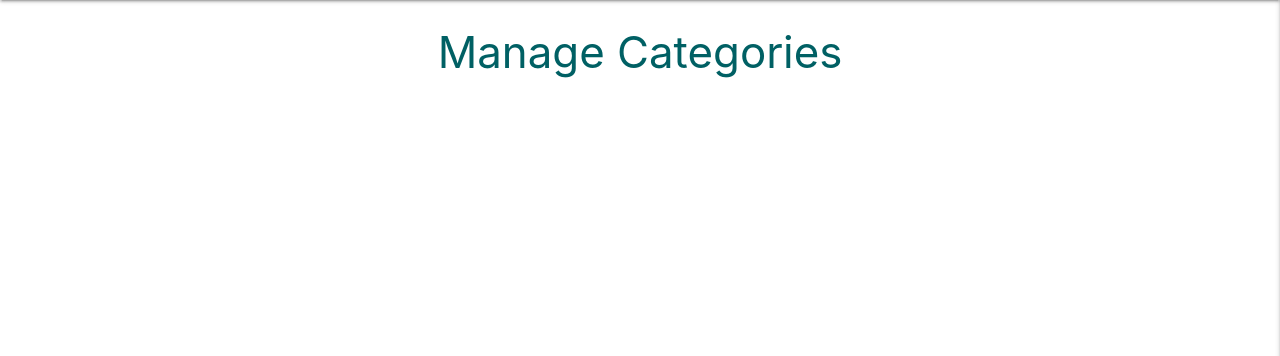
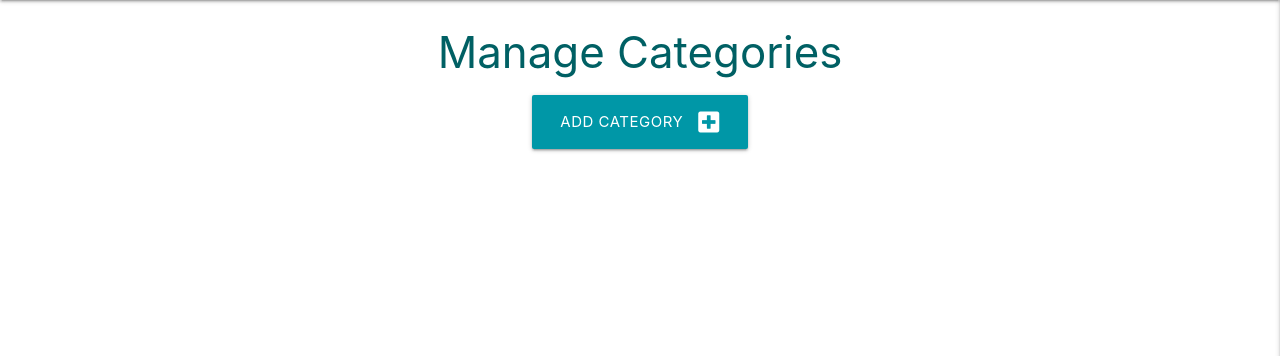
Before and after one commit to dandavies23/jargon-unchained, a Flask app: page /get_categories in a window 1280 px wide. Shown: the part 64-420 px from the top of the page. Run offline with Flask 2, Linux system fonts and the light colour scheme; data that the repository does not hold is empty; some libraries are stand-ins or nearby versions.

Commit message:
Add Edit Category functionality

```diff
--- a/app.py
+++ b/app.py
@@ -159,6 +159,31 @@ def get_categories():
     categories = list(mongo.db.categories.find().sort("category_name", 1)) #sort categories alphabetically and return as list
     return render_template("categories.html", categories=categories)
 
+@app.route("/add_category", methods=["GET", "POST"])
+def add_category():
+    if request.method == "POST":
+        category = {
+            "category_name": request.form.get("category_name")
+        }
+        mongo.db.categories.insert_one(category)
+        flash("New category added")
+        return redirect(url_for("get_categories"))
+
+    return render_template("add_category.html")
+
+@app.route("/edit_category/<category_id>", methods=["GET", "POST"])
+def edit_category(category_id):
+    if request.method == "POST":
+        submit = {
+            "category_name": request.form.get("category_name")
+        }
+        mongo.db.categories.update({"_id": ObjectId(category_id)}, submit)
+        flash("Category sucessfully updated")
+        return redirect(url_for("get_categories"))
+
+    category = mongo.db.categories.find_one({"_id": ObjectId(category_id)})
+    return render_template("edit_category.html", category=category)
+
 if __name__ == "__main__":
     app.run(host=os.environ.get("IP"),
             port=int(os.environ.get("PORT")),
--- a/templates/categories.html
+++ b/templates/categories.html
@@ -2,6 +2,14 @@
 {% block content %}
 
     <h3 class="center-align cyan-text text-darken-4">Manage Categories</h3>
+
+    <div class="row">
+        <div class="col s12 center-align">
+            <a href="{{ url_for('add_category') }}" class="btn-large cyan darken-2">
+                Add Category <i class="fas fa-plus-square right"></i>
+            </a>
+        </div>
+    </div>
 
     <div class="row">
         {% for category in categories %}
@@ -11,7 +19,7 @@
                         <span class="card-title flow-text">{{ category.category_name }}</span>
                     </div>
                     <div class="card-action">
-                        <a href="#"><i class="fas fa-pencil-alt"></i></a>
+                        <a href="{{ url_for('edit_category', category_id=category._id) }}"><i class="fas fa-pencil-alt"></i></a>
                         <a href="#"><i class="fas fa-times-circle red-text text-darken-2"></i></i></a>
                     </div>
                 </div>
```
Also changed, not shown: templates/add_category.html (added, +30 -0 lines), templates/edit_category.html (added, +33 -0 lines).
